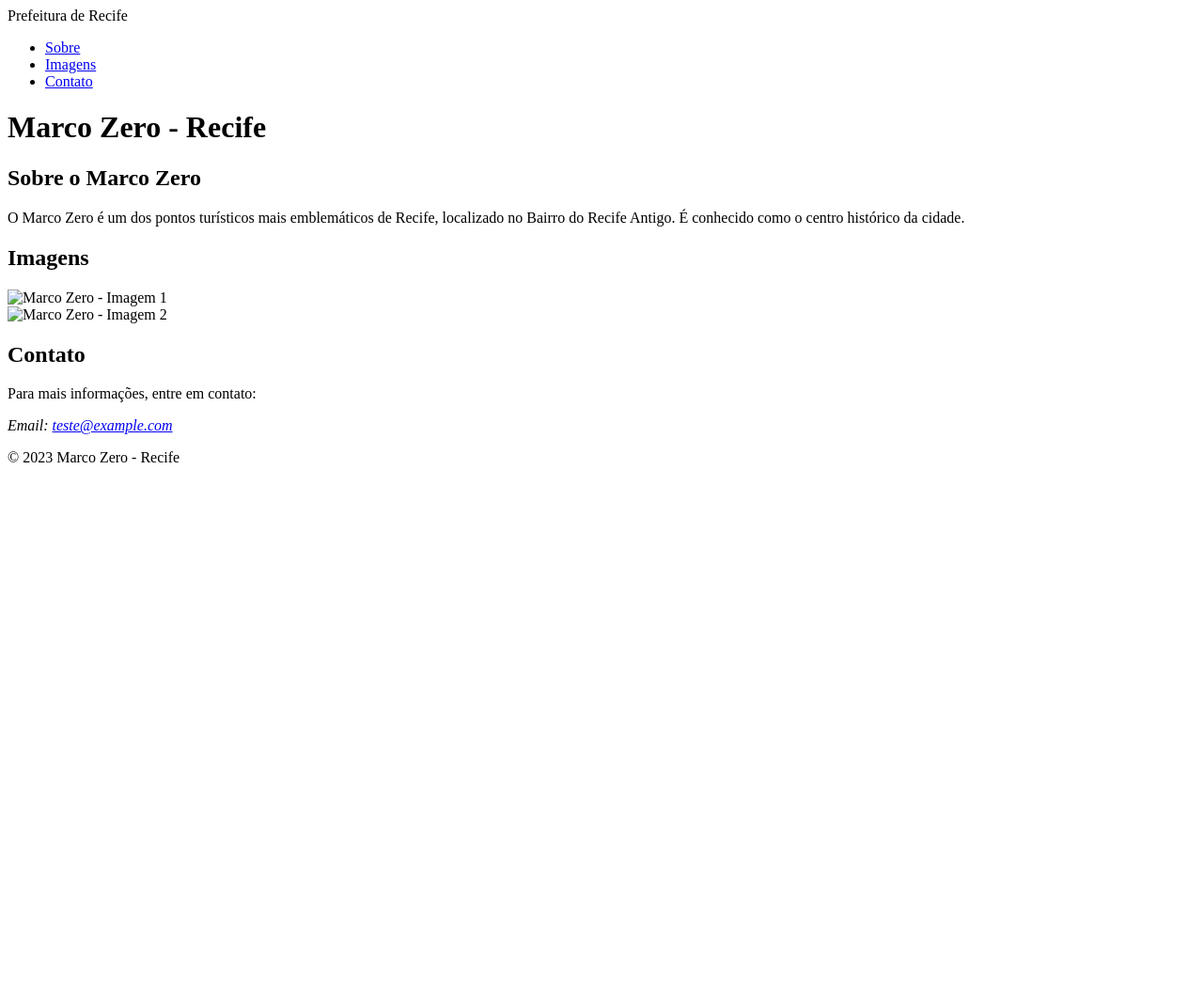
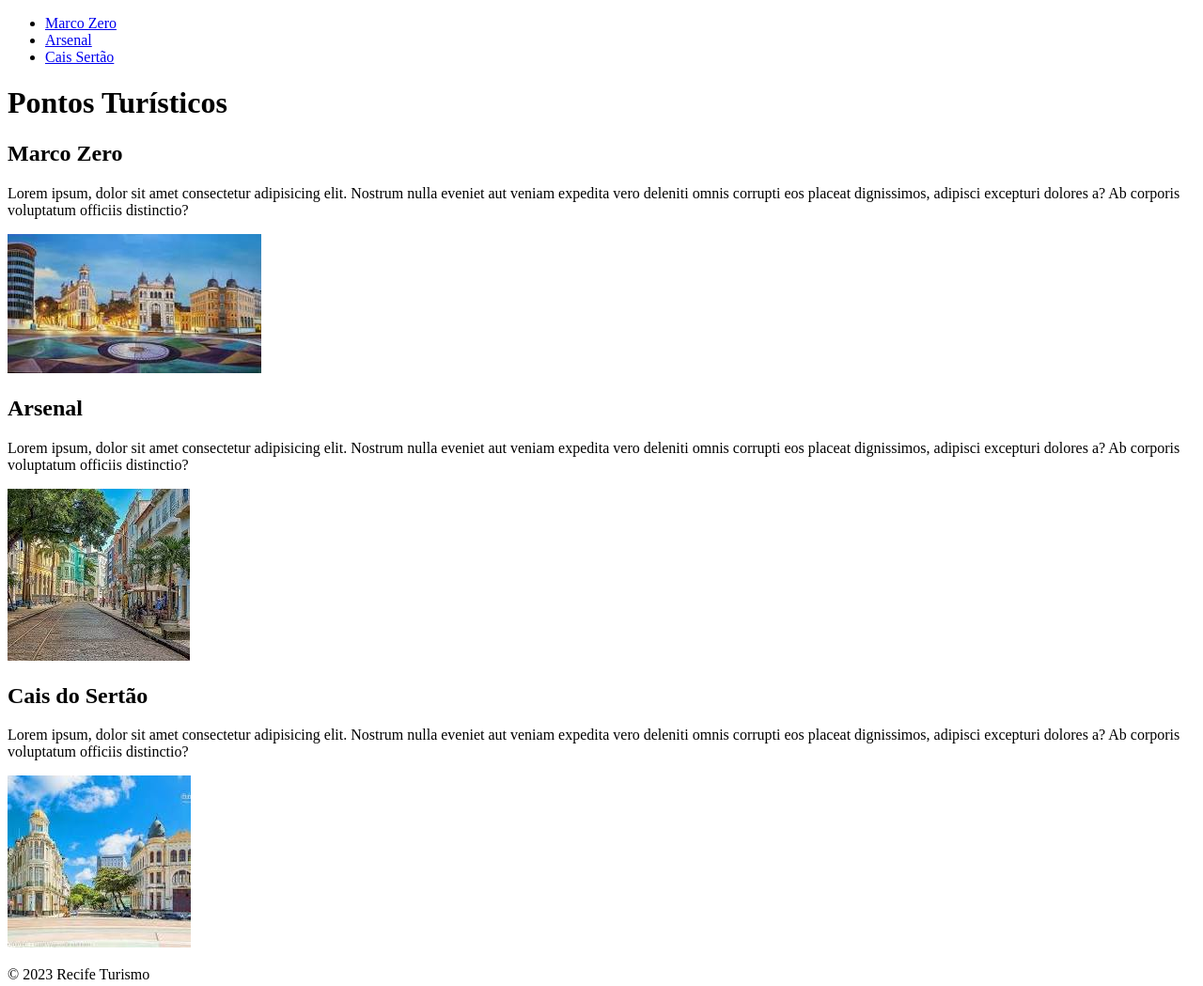
Before and after one commit to DiegoSampaio80/atividades_proz_1, a plain HTML site: page atividade_95848/index.html in a window 1280 px wide. Shown: the whole page at 94% size. Before the commit the page ends 800 px from the top, so only its background shows below. Drawn offline with Linux system fonts and the light colour scheme.

Commit message:
Inclusão de links para as páginas Arsenal, Cais do Sertão e Marco Zero.

```diff
--- a/atividade_95848/index.html
+++ b/atividade_95848/index.html
@@ -4,45 +4,50 @@
 <head>
     <meta charset="UTF-8">
     <meta name="viewport" content="width=device-width, initial-scale=1.0">
-    <title>Marco Zero - Recife</title>
+    <title>Pontos Turísticos de Recife</title>
 </head>
+
 <body>
     <header>
-        <span>Prefeitura de Recife</span>
-        <nav>
-            <ul>
-                <li><a href="#sobre">Sobre</a></li>
-                <li><a href="#imagens">Imagens</a></li>
-                <li><a href="#contato">Contato</a></li>
-            </ul>
-        </nav>
+        <ul>
+            <li>
+                <a href="#marco_zero">Marco Zero</a>
+            </li>
+            <li>
+                <a href="#arsenal">Arsenal</a>
+            </li>
+            <li>
+                <a href="#cais_sertao">Cais Sertão</a>
+            </li>
+        </ul>
     </header>
-
+    <h1>Pontos Turísticos</h1>
     <main>
-        <h1>Marco Zero - Recife</h1>
-        <section id="sobre">
-            <h2>Sobre o Marco Zero</h2>
-            <p>O Marco Zero é um dos pontos turísticos mais emblemáticos de Recife, localizado no Bairro do Recife Antigo. É conhecido como o centro histórico da cidade.</p>
+        <section id="marco_zero">
+            <h2>Marco Zero</h2>
+            <p>Lorem ipsum, dolor sit amet consectetur adipisicing elit. Nostrum nulla eveniet aut veniam expedita vero deleniti omnis corrupti eos placeat dignissimos, adipisci excepturi dolores a? Ab corporis voluptatum officiis distinctio?</p>
+            <a href="./marco_zero.html" target="_blank" rel="noopener noreferrer">
+                <img src="./img/marco_zero_1.jpg" alt="Imagem da praça Marco Zero">
+            </a>
         </section>
-
-        <section id="imagens">
-            <h2>Imagens</h2>
-            <img src="./img/marco_zero_1.jpg" alt="Marco Zero - Imagem 1">
-            <br>
-            <img src="./img/marco_zero_2.jpg" alt="Marco Zero - Imagem 2">
+        <section id="arsenal">
+            <h2>Arsenal</h2>
+            <p>Lorem ipsum, dolor sit amet consectetur adipisicing elit. Nostrum nulla eveniet aut veniam expedita vero deleniti omnis corrupti eos placeat dignissimos, adipisci excepturi dolores a? Ab corporis voluptatum officiis distinctio?</p>
+            <a href="./arsenal.html" target="_blank">
+                <img src="./img/recife_antigo_1.jpg" alt="Imagem da Arsenal">
+            </a>
         </section>
-
-        <section id="contato">
-            <h2>Contato</h2>
-            <p>Para mais informações, entre em contato:</p>
-            <address>
-                Email: <a href="mailto:teste@example.com">teste@example.com</a>
-            </address>
+        <section id="cais_sertao">
+            <h2>Cais do Sertão</h2>
+            <p>Lorem ipsum, dolor sit amet consectetur adipisicing elit. Nostrum nulla eveniet aut veniam expedita vero deleniti omnis corrupti eos placeat dignissimos, adipisci excepturi dolores a? Ab corporis voluptatum officiis distinctio?</p>
+            <a href="./cais_sertao.html" target="_blank">
+                <img src="./img/recife_antigo_2.jpg" alt="Imagem do Cais do Sertão">
+            </a>
         </section>
     </main>
 
     <footer>
-        <p>&copy; 2023 Marco Zero - Recife</p>
+        <p>&copy; 2023 Recife Turismo</p>
     </footer>
 
 </body>
```
Also changed, not shown: atividade_95848/arsenal.html (added, +40 -0 lines), atividade_95848/cais_sertao.html (added, +40 -0 lines), atividade_95848/marco_zero.html (added, +40 -0 lines), atividade_95848/img/marco_zero_1.jpg (added), atividade_95848/img/marco_zero_2.jpg (added), atividade_95848/img/recife_antigo_1.jpg (added), atividade_95848/img/recife_antigo_2.jpg (added).
